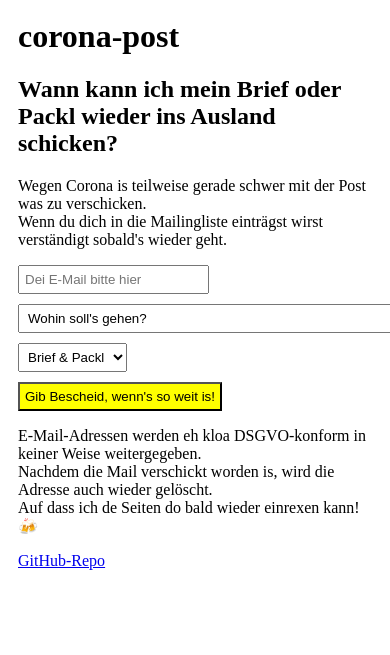
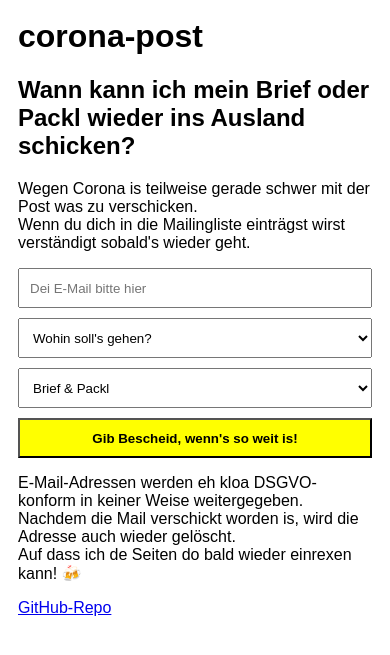
Before and after one commit to dag0310/corona-post, a PHP site: page / in a window 390 px wide; the page is wider, and only the part inside the window is pictured. Shown: the top 655 px of that part. Run offline with PHP 8.4, Linux system fonts and the light colour scheme; some libraries are stand-ins or nearby versions.

Commit message:
Improve styling (more responsive)

```diff
--- a/app/index.php
+++ b/app/index.php
@@ -52,9 +52,11 @@ if ($_SERVER['REQUEST_METHOD'] === 'POST') {
   <link rel="icon" type="image/png" href="favicon.png" sizes="16x16">
   <link rel="shortcut icon" href="favicon.png">
   <style>
-    body { padding: 10px; }
-    input, select { padding: 5px; margin-bottom: 10px; }
-    button { padding: 5px; background-color: yellow; }
+    * { box-sizing: border-box; }
+    body { font-family: sans-serif; padding: 10px; max-width: 640px; }
+    input, select { padding: 10px; margin-bottom: 10px; }
+    button { padding: 10px; background-color: yellow; font-weight: bold; cursor: pointer; }
+    input, select, button { height: 40px; width: 100%; max-width: 400px; }
     h1 { margin-top: 0; }
   </style>
   <!-- Matomo -->
```
